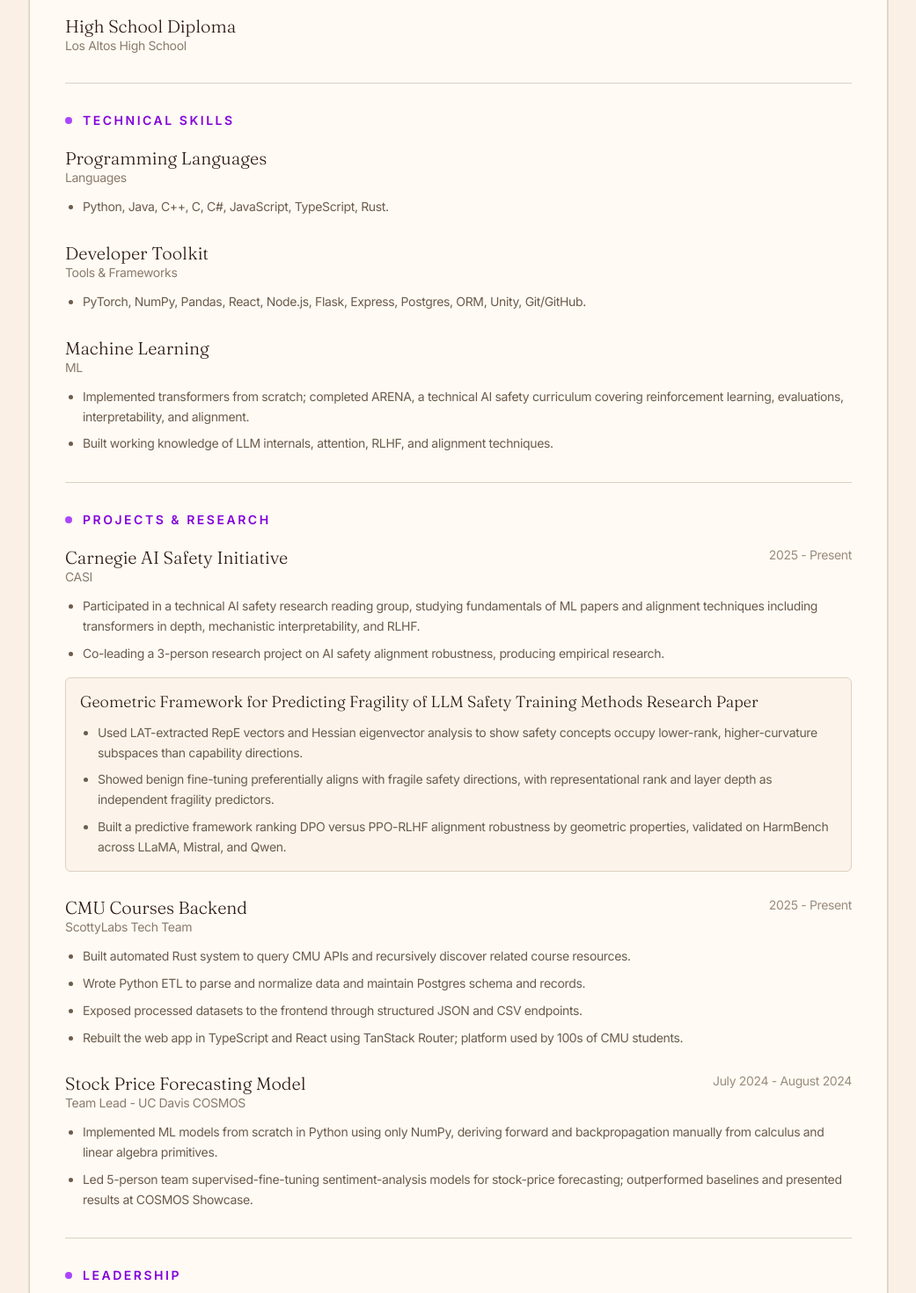
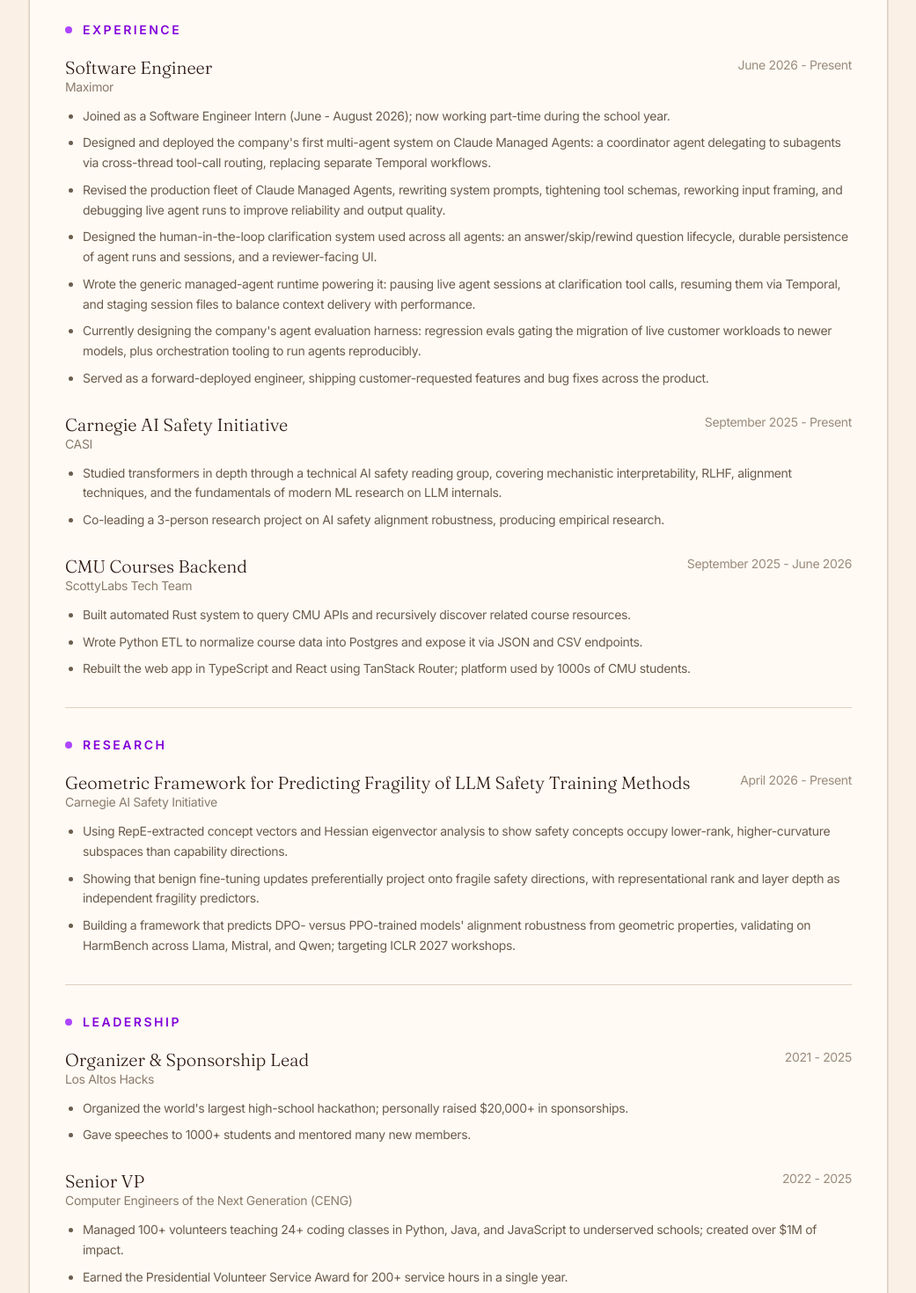
Before and after one commit to KhushShah1/personal, a Next.js app: page /resume in a window 1280 px wide. Shown: the part 740-2210 px from the top of the page at 88% size, without its empty margins (239-1280 px from the left). Built offline with nearby package versions, Linux system fonts and the light colour scheme.

Commit message:
Summer 2026 Updates

```diff
--- a/src/data/leadership.ts
+++ b/src/data/leadership.ts
@@ -9,7 +9,7 @@ export type LeadershipPost = {
 
 export const leadershipStats = [
   { value: "1,000+", label: "students taught" },
-  { value: "$15K+", label: "raised" },
+  { value: "$20K+", label: "raised" },
   { value: "50+", label: "person teams led" },
   { value: "500+", label: "hours volunteered" },
 ];
@@ -20,9 +20,9 @@ export const leadership: LeadershipPost[] = [
     name: "Organizer & Sponsorship Lead",
     date: "Sep 2021 - May 2025",
     description:
-      "Organized the world's largest high-school hackathon from 2021-2025. Raised $15K+ in sponsorships, gave speeches to 1000+ students, and mentored many new members.",
+      "Organized the world's largest high-school hackathon from 2021-2025. Raised $20K+ in sponsorships, gave speeches to 1000+ students, and mentored many new members.",
     longDescription: [
-      "I was one of the main organizers of Los Altos Hacks, which at the time was the world's largest high-school hackathon. Beyond general organization, I led and arranged sponsorships for the hackathon, personally raising over $15,000 by closely working with professionals across dozens of companies.",
+      "I was one of the main organizers of Los Altos Hacks, which at the time was the world's largest high-school hackathon. Beyond general organization, I led and arranged sponsorships for the hackathon, personally raising over $20,000 by closely working with professionals across dozens of companies.",
       "I was also responsible for the opening and closing ceremonies over the four years I was an organizer, giving speeches to 1,000+ attendees. Outside of the event itself, I spent countless hours personally mentoring new members of the organizing team.",
     ],
     href: "https://losaltoshacks.com",
--- a/src/data/projects.ts
+++ b/src/data/projects.ts
@@ -16,54 +16,6 @@ export type Project = {
 
 export const projects: Project[] = [
   {
-    organization: "CASI",
-    name: "Carnegie AI Safety Initiative",
-    role: "Core Member",
-    dates: "September 2025 - present",
-    href: "https://cmuaisafety.com",
-    subCaption:
-      "Core member and researcher at CMU's largest AI research club, helping raise awareness about AI safety and improve AI literacy.",
-    longDescription: [
-      "I participated in a technical AI safety research reading group studying transformers, alignment fundamentals, mechanistic interpretability, and all the basics needed to understand the frontier of AI Safety research.",
-      "I co-lead a 3-person research project on AI safety alignment robustness, producing empirical research.",
-      "I also help run club activities, and through CASI I have attended AI safety and EA workshops.",
-    ],
-    size: "wide",
-    motif: "orbit",
-  },
-  {
-    organization: "Research Paper",
-    name: "Geometric Framework for LLM Safety Fragility",
-    role: "Researcher",
-    dates: "March 2026 - present",
-    href: "https://cmuaisafety.com",
-    subCaption:
-      "Writing a paper on why LLM safety-alignment is geometrically fragile under benign fine tuning. Targeting ICLR 2027.",
-    longDescription: [
-      "I'm working with a team of 3 CMU graduate and undergraduate students on a research project exploring how the loss-landscape geometry of aligned LLMs explains the catastrophic forgetting of safety under benign fine-tuning.",
-      "We aim to use LAT-extracted RepE vectors and Hessian eigenvector analysis to show that safety concepts occupy lower-rank, higher-curvature subspaces than capability directions. We plan to show that benign fine-tuning gradients structurally project onto these fragile safety directions, which is the reason why extreme catastrophic forgetting of safety training occurs.",
-      "This project will build a predictive framework ranking DPO versus PPO-RLHF alignment robustness and validate the framework on HarmBench across various models (LLaMA, Mistral, and Qwen).",
-    ],
-    size: "wide",
-    motif: "mesh",
-  },
-  {
-    organization: "ScottyLabs",
-    name: "CMU Courses",
-    role: "Full-Stack Engineer",
-    dates: "September 2025 - present",
-    href: "https://courses.scottylabs.org",
-    subCaption:
-      "Working with dozens of SWEs in a large tech org, focused on one major product with three teammates on my direct team.",
-    longDescription: [
-      "I'm one of the main developers on CMU Courses, a website used by thousands of CMU students.",
-      "I built an automated Rust system to query CMU APIs and recursively discover related course resources, wrote Python ETL to parse and normalize data into Postgres, and then rebuilt the web app in TypeScript and React with TanStack Router.",
-      "I work directly with three other developers on my team to collectively run CMU Courses, and also collaborate with dozens of other SWEs at ScottyLabs to ensure all our products are well-integrated and consistent with one another.",
-    ],
-    size: "tall",
-    motif: "terminal",
-  },
-  {
     organization: "ARENA",
     name: "Technical AI Safety Curriculum",
     role: "Student",
@@ -79,19 +31,83 @@ export const projects: Project[] = [
     motif: "blocks",
   },
   {
+    organization: "Maximor",
+    name: "Agentic AI Infrastructure",
+    role: "Software Engineer",
+    dates: "June 2026 - present",
+    href: "https://maximor.ai",
+    subCaption:
+      "Building the infrastructure behind production AI agents that automate accounting and finance workflows for enterprise finance teams.",
+    longDescription: [
+      "I designed and deployed the company's first multi-agent system on Claude Managed Agents, with a coordinator agent delegating to subagents via cross-thread tool-call routing.",
+      "I built the human-in-the-loop clarification system and the generic managed-agent runtime powering all of our production agents - pausing live sessions at clarification tool calls, resuming them via Temporal, and durably persisting agent runs and sessions.",
+      "I'm now focused on designing our agent evaluation harness: regression evals gating the migration of live customer workloads to newer models, plus orchestration tooling to run agents reproducibly. Earlier on, I also shipped customer-requested features and fixes as a forward-deployed engineer.",
+    ],
+    size: "wide",
+    motif: "terminal",
+  },
+  {
+    organization: "CASI",
+    name: "Carnegie AI Safety Initiative",
+    role: "Core Member",
+    dates: "September 2025 - present",
+    href: "https://cmuaisafety.com",
+    subCaption:
+      "Core member and researcher at CMU's largest AI research club, helping raise awareness about AI safety and improve AI literacy.",
+    longDescription: [
+      "I studied transformers in depth through a technical AI safety reading group, covering mechanistic interpretability, RLHF, alignment techniques, and the fundamentals of modern ML research on LLM internals.",
+      "I co-lead a 3-person research project on AI safety alignment robustness, producing empirical research.",
+      "I also help run club activities, and through CASI I have attended AI safety and EA workshops.",
+    ],
+    size: "wide",
+    motif: "orbit",
+  },
+  {
+    organization: "Research Paper",
+    name: "Geometric Framework for LLM Safety Fragility",
+    role: "Researcher",
+    dates: "April 2026 - present",
+    href: "https://cmuaisafety.com",
+    subCaption:
+      "Writing a paper on why LLM safety-alignment is geometrically fragile under benign fine tuning. Targeting ICLR 2027 workshops.",
+    longDescription: [
+      "I'm working with a team of 3 CMU graduate and undergraduate students on a research project exploring how the loss-landscape geometry of aligned LLMs explains the catastrophic forgetting of safety under benign fine-tuning.",
+      "We use RepE-extracted concept vectors and Hessian eigenvector analysis to show that safety concepts occupy lower-rank, higher-curvature subspaces than capability directions. We plan to show that benign fine-tuning updates preferentially project onto these fragile safety directions, which is the reason why extreme catastrophic forgetting of safety training occurs.",
+      "This project will build a framework that predicts DPO- versus PPO-trained models' alignment robustness from geometric properties, validated on HarmBench across various models (Llama, Mistral, and Qwen).",
+    ],
+    size: "tall",
+    motif: "mesh",
+  },
+  {
+    organization: "ScottyLabs",
+    name: "CMU Courses",
+    role: "Full-Stack Engineer",
+    dates: "September 2025 - June 2026",
+    href: "https://courses.scottylabs.org",
+    subCaption:
+      "Worked with dozens of SWEs in a large tech org, focused on one major product with three teammates on my direct team.",
+    longDescription: [
+      "I was one of the main developers on CMU Courses, a website used by thousands of CMU students.",
+      "I built an automated Rust system to query CMU APIs and recursively discover related course resources, wrote Python ETL to parse and normalize data into Postgres, and then rebuilt the web app in TypeScript and React with TanStack Router.",
+      "I worked directly with three other developers on my team to collectively run CMU Courses, and also collaborated with dozens of other SWEs at ScottyLabs to ensure all our products were well-integrated and consistent with one another.",
+    ],
+    size: "tall",
+    motif: "terminal",
+  },
+  {
     organization: "UC Davis COSMOS",
     name: "Stock Price Forecasting Model",
     role: "Team Leader",
     dates: "July 2024 - August 2024",
     href: "https://cosmos-ucop.ucdavis.edu",
     subCaption:
-      "Took an intro ML class and fine-tuned LLaMA-3-8B for news sentiment analysis as a stock-price forecasting model.",
+      "Took an intro ML class and fine-tuned Llama-3-8B for news sentiment analysis as a stock-price forecasting model.",
     longDescription: [
       "I learnt the fundamentals of machine learning through many hands-on projects alongside lectures in an introduction to ML course.",
       "I implemented various ml models from scratch in Python using only NumPy, deriving forward/backprop manually from calculus and linear algebra primitives. I also worked on models of various different algorithm types, learning paradigms, and architectures, gaining a lot of experience through many hands-on projects.",
       "I led a 5-person team in supervised-fine-tuning LLMs on sentiment-analysis for stock-price forecasting, outperforming baselines and presenting at the end of summer COSMOS Showcase.",
     ],
-    size: "wide",
+    size: "small",
     motif: "chart",
   },
 ];
--- a/src/data/resume.ts
+++ b/src/data/resume.ts
@@ -27,84 +27,62 @@ export const resumeSections: ResumeSection[] = [
         organization: "Carnegie Mellon University",
         dates: "Expected May 2029",
         bullets: [
-          "Relevant classes: Machine Learning, Data Structures & Algorithms, Competition Programming, Computer Systems, Linear Algebra, Multivariable Calculus, Differential Equations.",
-          "Focus areas: Machine Learning, Artificial Intelligence, Backend Systems, Data Structures & Algorithms.",
-        ],
-      },
-      {
-        title: "High School Diploma",
-        organization: "Los Altos High School",
-        bullets: [],
-      },
-    ],
-  },
-  {
-    id: "technical-skills",
-    title: "Technical Skills",
-    entries: [
-      {
-        title: "Programming Languages",
-        organization: "Languages",
-        bullets: ["Python, Java, C++, C, C#, JavaScript, TypeScript, Rust."],
-      },
-      {
-        title: "Developer Toolkit",
-        organization: "Tools & Frameworks",
-        bullets: [
-          "PyTorch, NumPy, Pandas, React, Node.js, Flask, Express, Postgres, ORM, Unity, Git/GitHub.",
-        ],
-      },
-      {
-        title: "Machine Learning",
-        organization: "ML",
-        bullets: [
-          "Implemented transformers from scratch; completed ARENA, a technical AI safety curriculum covering reinforcement learning, evaluations, interpretability, and alignment.",
-          "Built working knowledge of LLM internals, attention, RLHF, and alignment techniques.",
+          "Relevant classes: Deep Learning (Graduate Level), Machine Learning, Data Structures & Algorithms, Competition Programming, Computer Systems, Linear Algebra, Multivariable Calculus, Differential Equations.",
         ],
       },
     ],
   },
   {
-    id: "projects-research",
-    title: "Projects & Research",
+    id: "experience",
+    title: "Experience",
     entries: [
+      {
+        title: "Software Engineer",
+        organization: "Maximor",
+        dates: "June 2026 - Present",
+        bullets: [
+          "Joined as a Software Engineer Intern (June - August 2026); now working part-time during the school year.",
+          "Designed and deployed the company's first multi-agent system on Claude Managed Agents: a coordinator agent delegating to subagents via cross-thread tool-call routing, replacing separate Temporal workflows.",
+          "Revised the production fleet of Claude Managed Agents, rewriting system prompts, tightening tool schemas, reworking input framing, and debugging live agent runs to improve reliability and output quality.",
+          "Designed the human-in-the-loop clarification system used across all agents: an answer/skip/rewind question lifecycle, durable persistence of agent runs and sessions, and a reviewer-facing UI.",
+          "Wrote the generic managed-agent runtime powering it: pausing live agent sessions at clarification tool calls, resuming them via Temporal, and staging session files to balance context delivery with performance.",
+          "Currently designing the company's agent evaluation harness: regression evals gating the migration of live customer workloads to newer models, plus orchestration tooling to run agents reproducibly.",
+          "Served as a forward-deployed engineer, shipping customer-requested features and bug fixes across the product.",
+        ],
+      },
       {
         title: "Carnegie AI Safety Initiative",
         organization: "CASI",
-        dates: "2025 - Present",
+        dates: "September 2025 - Present",
         bullets: [
-          "Participated in a technical AI safety research reading group, studying fundamentals of ML papers and alignment techniques including transformers in depth, mechanistic interpretability, and RLHF.",
+          "Studied transformers in depth through a technical AI safety reading group, covering mechanistic interpretability, RLHF, alignment techniques, and the fundamentals of modern ML research on LLM internals.",
           "Co-leading a 3-person research project on AI safety alignment robustness, producing empirical research.",
-        ],
-        subEntries: [
-          {
-            title: "Geometric Framework for Predicting Fragility of LLM Safety Training Methods Research Paper",
-            bullets: [
-              "Used LAT-extracted RepE vectors and Hessian eigenvector analysis to show safety concepts occupy lower-rank, higher-curvature subspaces than capability directions.",
-              "Showed benign fine-tuning preferentially aligns with fragile safety directions, with representational rank and layer depth as independent fragility predictors.",
-              "Built a predictive framework ranking DPO versus PPO-RLHF alignment robustness by geometric properties, validated on HarmBench across LLaMA, Mistral, and Qwen.",
-            ],
-          },
         ],
       },
       {
         title: "CMU Courses Backend",
         organization: "ScottyLabs Tech Team",
-        dates: "2025 - Present",
+        dates: "September 2025 - June 2026",
         bullets: [
           "Built automated Rust system to query CMU APIs and recursively discover related course resources.",
-          "Wrote Python ETL to parse and normalize data and maintain Postgres schema and records.",
-          "Exposed processed datasets to the frontend through structured JSON and CSV endpoints.",
-          "Rebuilt the web app in TypeScript and React using TanStack Router; platform used by 100s of CMU students.",
+          "Wrote Python ETL to normalize course data into Postgres and expose it via JSON and CSV endpoints.",
+          "Rebuilt the web app in TypeScript and React using TanStack Router; platform used by 1000s of CMU students.",
         ],
       },
+    ],
+  },
+  {
+    id: "research",
+    title: "Research",
+    entries: [
       {
-        title: "Stock Price Forecasting Model",
-        organization: "Team Lead - UC Davis COSMOS",
-        dates: "July 2024 - August 2024",
+        title: "Geometric Framework for Predicting Fragility of LLM Safety Training Methods",
+        organization: "Carnegie AI Safety Initiative",
+        dates: "April 2026 - Present",
         bullets: [
-          "Implemented ML models from scratch in Python using only NumPy, deriving forward and backpropagation manually from calculus and linear algebra primitives.",
-          "Led 5-person team supervised-fine-tuning sentiment-analysis models for stock-price forecasting; outperformed baselines and presented results at COSMOS Showcase.",
+          "Using RepE-extracted concept vectors and Hessian eigenvector analysis to show safety concepts occupy lower-rank, higher-curvature subspaces than capability directions.",
+          "Showing that benign fine-tuning updates preferentially project onto fragile safety directions, with representational rank and layer depth as independent fragility predictors.",
+          "Building a framework that predicts DPO- versus PPO-trained models' alignment robustness from geometric properties, validating on HarmBench across Llama, Mistral, and Qwen; targeting ICLR 2027 workshops.",
         ],
       },
     ],
@@ -118,7 +96,7 @@ export const resumeSections: ResumeSection[] = [
         organization: "Los Altos Hacks",
         dates: "2021 - 2025",
         bullets: [
-          "Organized the world's largest high-school hackathon and raised $15K+ in sponsorships.",
+          "Organized the world's largest high-school hackathon; personally raised $20,000+ in sponsorships.",
           "Gave speeches to 1000+ students and mentored many new members.",
         ],
       },
@@ -127,10 +105,46 @@ export const resumeSections: ResumeSection[] = [
         organization: "Computer Engineers of the Next Generation (CENG)",
         dates: "2022 - 2025",
         bullets: [
-          "Managed 100+ volunteers teaching 24+ coding classes in Python, Java, and JavaScript to underserved schools.",
+          "Managed 100+ volunteers teaching 24+ coding classes in Python, Java, and JavaScript to underserved schools; created over $1M of impact.",
           "Earned the Presidential Volunteer Service Award for 200+ service hours in a single year.",
         ],
       },
     ],
   },
+  {
+    id: "technical-skills",
+    title: "Technical Skills",
+    entries: [
+      {
+        title: "Machine Learning & Agents",
+        organization: "ML",
+        bullets: [
+          "Claude Managed Agents, LLM APIs, MCP.",
+          "Implemented transformers from scratch; completed ARENA, a technical AI safety curriculum covering reinforcement learning, evaluations, interpretability, and alignment.",
+          "Working knowledge of LLM internals, attention, RLHF, and alignment techniques.",
+        ],
+      },
+      {
+        title: "Programming Languages",
+        organization: "Languages",
+        bullets: [
+          "Python, Java, C++, C, C#, JavaScript, TypeScript, Rust, SQL, CSS, Standard ML, LaTeX.",
+        ],
+      },
+      {
+        title: "Tools & Platforms",
+        organization: "Tools",
+        bullets: [
+          "Git, Linux, Docker, PostgreSQL, Snowflake, Temporal, Firebase, MongoDB, GCP, AWS.",
+        ],
+      },
+      {
+        title: "Libraries & Frameworks",
+        organization: "Frameworks",
+        bullets: [
+          "React, Node.js, FastAPI, PyTorch, TensorFlow, NumPy, pandas, scikit-learn.",
+        ],
+      },
+    ],
+  },
 ];
--- a/src/pages/index.tsx
+++ b/src/pages/index.tsx
@@ -112,15 +112,19 @@ export default function Home() {
               <InlineLink href="https://cmuaisafety.com" color="sky" external>
                 CASI
               </InlineLink>
-              . I also help run{" "}
+              . I also build AI agents at{" "}
+              <InlineLink href="https://maximor.ai" color="orange" external>
+                Maximor
+              </InlineLink>
+              , helped run{" "}
               <InlineLink href="https://cmucourses.com" color="orange" external>
                 CMU Courses
               </InlineLink>{" "}
               at{" "}
               <InlineLink href="https://scottylabs.org" color="purple" external>
                 ScottyLabs
-              </InlineLink>
-              , and try to get up to a bunch more{" "}
+              </InlineLink>{" "}
+              last year, and try to get up to a bunch more{" "}
               <InlineLink href="/projects" color="lime">
                 cool stuff
               </InlineLink>
```
Also changed, not shown: 1 other file (tests, documents, lock files or other folders).
